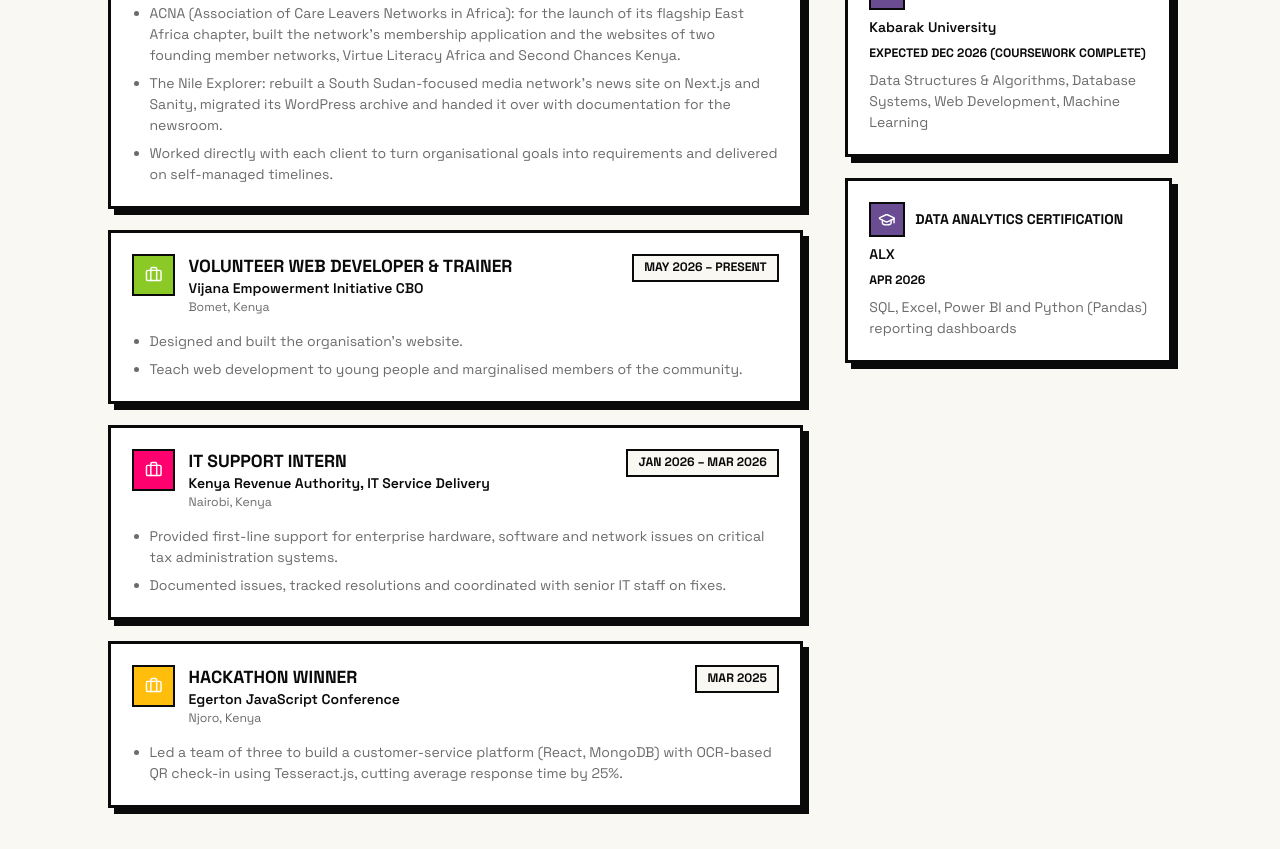
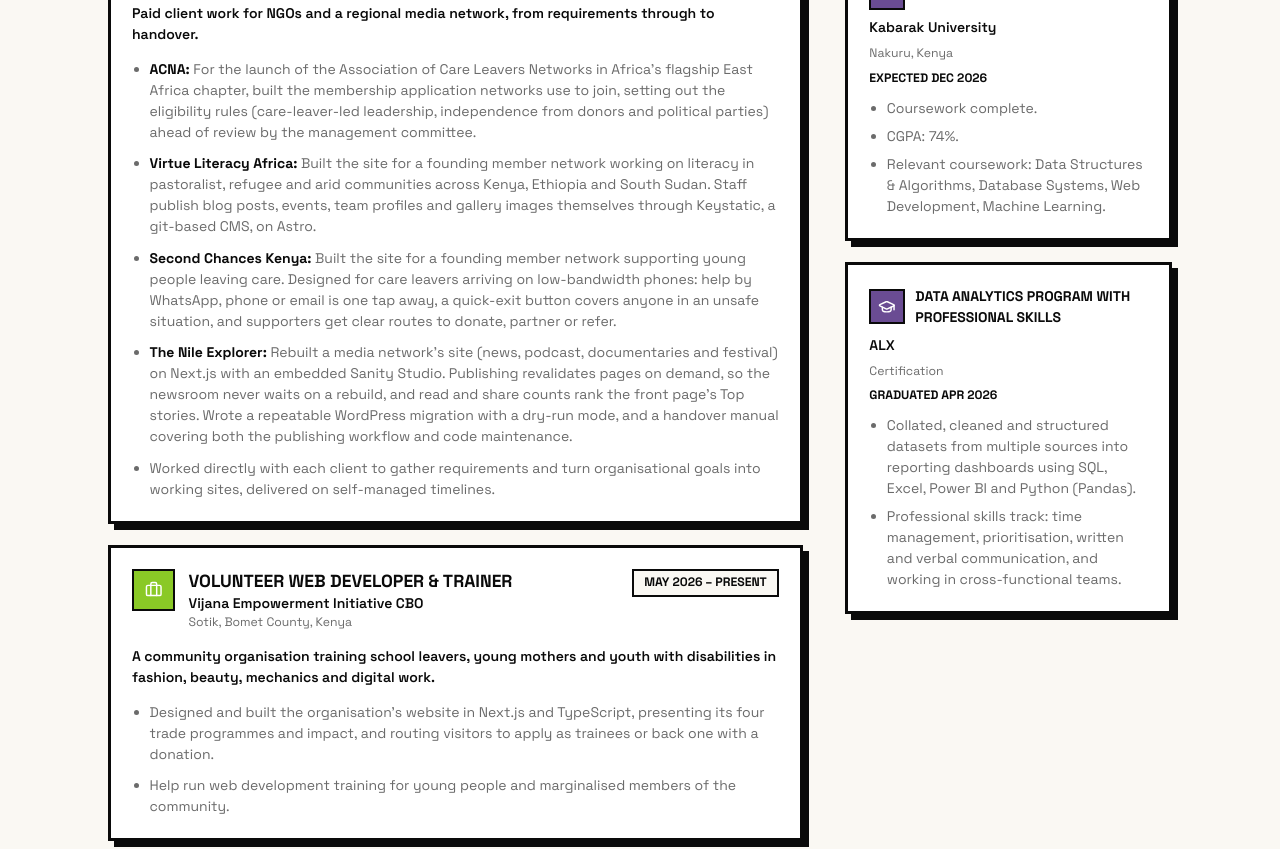
Before and after one commit to isaac-ron/ron-portfolio, a React (Vite) app: page / in a window 1280 px wide. Shown: the part 2340-3189 px from the top of the page. Built offline with nearby package versions, Linux system fonts and the light colour scheme.

Commit message:
feat: add more detail to experience section

```diff
--- a/src/components/Experience.tsx
+++ b/src/components/Experience.tsx
@@ -2,39 +2,79 @@
 import { Briefcase, GraduationCap } from 'lucide-react';
 
 const Experience = () => {
-  const roles = [
+  type Point = { lead?: string; text: string };
+
+  const roles: {
+    title: string;
+    org: string;
+    place: string;
+    dates: string;
+    bg: string;
+    summary: string;
+    points: Point[];
+  }[] = [
     {
       title: 'Freelance Web Developer',
       org: 'Independent',
       place: 'Nairobi, Kenya',
       dates: 'Apr 2026 – Present',
       bg: 'bg-[var(--electric-blue)]',
+      summary: 'Paid client work for NGOs and a regional media network, from requirements through to handover.',
       points: [
-        "ACNA (Association of Care Leavers Networks in Africa): for the launch of its flagship East Africa chapter, built the network's membership application and the websites of two founding member networks, Virtue Literacy Africa and Second Chances Kenya.",
-        'The Nile Explorer: rebuilt a South Sudan-focused media network\'s news site on Next.js and Sanity, migrated its WordPress archive and handed it over with documentation for the newsroom.',
-        'Worked directly with each client to turn organisational goals into requirements and delivered on self-managed timelines.'
+        {
+          lead: 'ACNA',
+          text: "For the launch of the Association of Care Leavers Networks in Africa's flagship East Africa chapter, built the membership application networks use to join, setting out the eligibility rules (care-leaver-led leadership, independence from donors and political parties) ahead of review by the management committee."
+        },
+        {
+          lead: 'Virtue Literacy Africa',
+          text: 'Built the site for a founding member network working on literacy in pastoralist, refugee and arid communities across Kenya, Ethiopia and South Sudan. Staff publish blog posts, events, team profiles and gallery images themselves through Keystatic, a git-based CMS, on Astro.'
+        },
+        {
+          lead: 'Second Chances Kenya',
+          text: 'Built the site for a founding member network supporting young people leaving care. Designed for care leavers arriving on low-bandwidth phones: help by WhatsApp, phone or email is one tap away, a quick-exit button covers anyone in an unsafe situation, and supporters get clear routes to donate, partner or refer.'
+        },
+        {
+          lead: 'The Nile Explorer',
+          text: "Rebuilt a media network's site (news, podcast, documentaries and festival) on Next.js with an embedded Sanity Studio. Publishing revalidates pages on demand, so the newsroom never waits on a rebuild, and read and share counts rank the front page's Top stories. Wrote a repeatable WordPress migration with a dry-run mode, and a handover manual covering both the publishing workflow and code maintenance."
+        },
+        {
+          text: 'Worked directly with each client to gather requirements and turn organisational goals into working sites, delivered on self-managed timelines.'
+        }
       ]
     },
     {
       title: 'Volunteer Web Developer & Trainer',
       org: 'Vijana Empowerment Initiative CBO',
-      place: 'Bomet, Kenya',
+      place: 'Sotik, Bomet County, Kenya',
       dates: 'May 2026 – Present',
       bg: 'bg-[var(--lime-green)]',
+      summary: 'A community organisation training school leavers, young mothers and youth with disabilities in fashion, beauty, mechanics and digital work.',
       points: [
-        "Designed and built the organisation's website.",
-        'Teach web development to young people and marginalised members of the community.'
+        {
+          text: "Designed and built the organisation's website in Next.js and TypeScript, presenting its four trade programmes and impact, and routing visitors to apply as trainees or back one with a donation."
+        },
+        {
+          text: 'Help run web development training for young people and marginalised members of the community.'
+        }
       ]
     },
     {
       title: 'IT Support Intern',
-      org: 'Kenya Revenue Authority, IT Service Delivery',
+      org: 'Kenya Revenue Authority',
       place: 'Nairobi, Kenya',
       dates: 'Jan 2026 – Mar 2026',
       bg: 'bg-[var(--hot-pink)]',
+      summary: 'IT Service Delivery Department, supporting the systems behind national tax administration.',
       points: [
-        'Provided first-line support for enterprise hardware, software and network issues on critical tax administration systems.',
-        'Documented issues, tracked resolutions and coordinated with senior IT staff on fixes.'
+        {
+          text: 'Provided first-line technical support and troubleshooting for enterprise hardware, software and network issues, keeping downtime on critical tax administration systems to a minimum.'
+        },
+        {
+          text: 'Documented user issues, tracked them through to resolution and kept teams updated on status.'
+        },
+        {
+          text: 'Coordinated with senior IT staff to implement fixes beyond first-line scope.'
+        }
       ]
     },
     {
@@ -43,8 +83,14 @@
       place: 'Njoro, Kenya',
       dates: 'Mar 2025',
       bg: 'bg-[var(--vibrant-yellow)]',
+      summary: 'Team lead for the winning entry.',
       points: [
-        'Led a team of three to build a customer-service platform (React, MongoDB) with OCR-based QR check-in using Tesseract.js, cutting average response time by 25%.'
+        {
+          text: 'Led a team of three to build a customer-service platform in React and MongoDB.'
+        },
+        {
+          text: 'Added OCR-based QR check-in using Tesseract.js, cutting average response time by 25%.'
+        }
       ]
     }
   ];
@@ -53,14 +99,23 @@
     {
       title: 'BSc Computer Science',
       org: 'Kabarak University',
-      dates: 'Expected Dec 2026 (coursework complete)',
-      detail: 'Data Structures & Algorithms, Database Systems, Web Development, Machine Learning'
+      place: 'Nakuru, Kenya',
+      dates: 'Expected Dec 2026',
+      points: [
+        'Coursework complete.',
+        'CGPA: 74%.',
+        'Relevant coursework: Data Structures & Algorithms, Database Systems, Web Development, Machine Learning.'
+      ]
     },
     {
-      title: 'Data Analytics Certification',
+      title: 'Data Analytics Program with Professional Skills',
       org: 'ALX',
-      dates: 'Apr 2026',
-      detail: 'SQL, Excel, Power BI and Python (Pandas) reporting dashboards'
+      place: 'Certification',
+      dates: 'Graduated Apr 2026',
+      points: [
+        'Collated, cleaned and structured datasets from multiple sources into reporting dashboards using SQL, Excel, Power BI and Python (Pandas).',
+        'Professional skills track: time management, prioritisation, written and verbal communication, and working in cross-functional teams.'
+      ]
     }
   ];
 
@@ -108,9 +163,13 @@
                     {role.dates}
                   </span>
                 </div>
-                <ul className="space-y-2 text-[var(--grey)] list-disc pl-5">
+                <p className="mb-4 font-medium">{role.summary}</p>
+                <ul className="space-y-3 text-[var(--grey)] list-disc pl-5">
                   {role.points.map((point) => (
-                    <li key={point}>{point}</li>
+                    <li key={point.text}>
+                      {point.lead && <span className="font-bold text-[var(--charcoal)]">{point.lead}: </span>}
+                      {point.text}
+                    </li>
                   ))}
                 </ul>
               </motion.div>
@@ -134,8 +193,13 @@
                   <h4 className="font-bold uppercase">{item.title}</h4>
                 </div>
                 <p className="font-semibold">{item.org}</p>
+                <p className="text-sm text-[var(--grey)]">{item.place}</p>
                 <p className="text-sm font-bold uppercase">{item.dates}</p>
-                <p className="text-[var(--grey)]">{item.detail}</p>
+                <ul className="space-y-2 text-[var(--grey)] list-disc pl-5 pt-1">
+                  {item.points.map((point) => (
+                    <li key={point}>{point}</li>
+                  ))}
+                </ul>
               </div>
             ))}
           </motion.div>
--- a/src/components/Projects.tsx
+++ b/src/components/Projects.tsx
@@ -15,6 +15,7 @@
     featured: boolean;
     client?: boolean;
     demoUrl?: string;
+    demoLabel?: string;
     githubUrl?: string;
   }[] = [
     {
@@ -47,8 +48,10 @@
       technologies: ['React', 'Node.js', 'MongoDB', 'M-PESA Daraja', 'Bank IPN APIs', 'Socket.IO'],
       category: 'Venture',
       bg: 'bg-[var(--deep-purple)]',
+      image: '/projects/feedesk.jpg',
       featured: true,
       demoUrl: 'https://feedesk-frontend.onrender.com/',
+      demoLabel: 'Staging',
       githubUrl: 'https://github.com/isaac-ron/FeeDesk'
     },
     {
@@ -204,7 +207,7 @@
                     whileTap={{ scale: 0.98 }}
                   >
                     <ExternalLink className="w-4 h-4" />
-                    Live
+                    {project.demoLabel ?? 'Live'}
                   </motion.a>
                   )}
 
@@ -325,7 +328,7 @@
                       rel="noopener noreferrer"
                       className={`flex-1 text-center py-2 ${project.bg} text-white brutal-border-2 font-bold text-sm uppercase`}
                     >
-                      Live Site
+                      {project.demoLabel ?? 'Live Site'}
                     </a>
                     )}
                     {project.githubUrl && (
```
Also changed, not shown: public/projects/feedesk.jpg (added).
